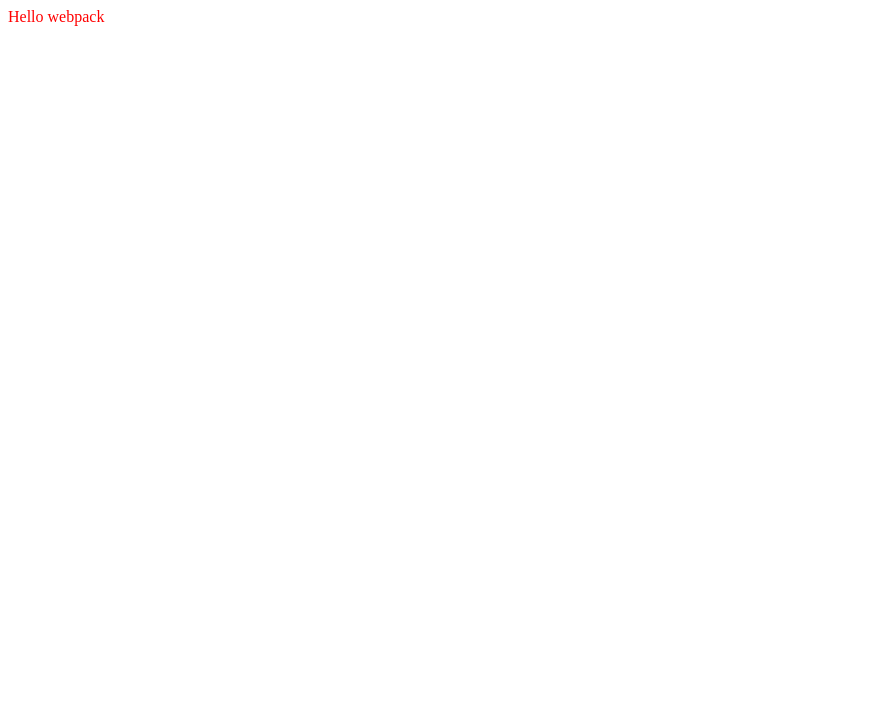
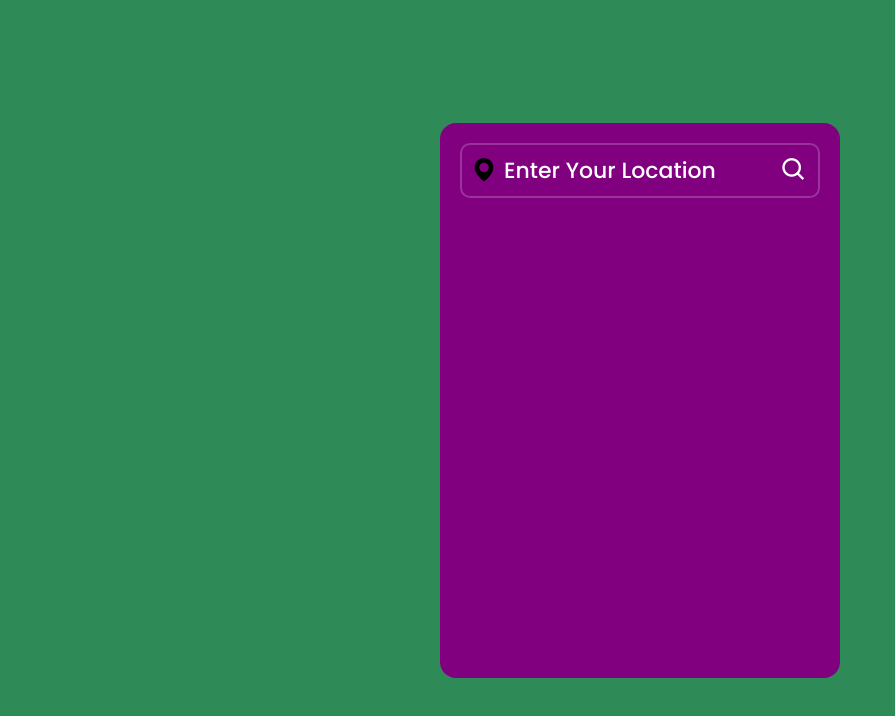
Before and after one commit to odilson-dev/weather-app, a website built with webpack: page dist/index.html in a window 1280 px wide. Shown: the whole page, without its empty margins (0-895 px from the left). Built offline with nearby package versions, Linux system fonts and the light colour scheme.

Commit message:
Complete search-box style

```diff
--- a/src/index.js
+++ b/src/index.js
@@ -1,12 +1,11 @@
-import _ from "lodash";
 import "./style.css";
-function component() {
-  const element = document.createElement("div");
 
-  // Lodash, currently included via a script, is required for this line to work
-  element.innerHTML = _.join(["Hello", "webpack"], " ");
-  element.classList.add("hello");
-  return element;
-}
-
-document.body.appendChild(component());
+// async function getCats() {
+//   const response = await fetch(
+//     "https://api.weatherapi.com/v1/current.json?key=de60dbcadbfb42369c1201306241703&q=port-au-prince",
+//     { mode: "cors" }
+//   );
+//   const data = await response.json();
+//   console.log(data);
+// }
+// getCats();
--- a/src/style.css
+++ b/src/style.css
@@ -1,3 +1,69 @@
-.hello {
-  color: red;
+@import url("https://fonts.googleapis.com/css2?family=Poppins:ital,wght@0,100;0,200;0,300;0,400;0,500;0,600;0,700;0,800;0,900;1,100;1,200;1,300;1,400;1,500;1,600;1,700;1,800;1,900&display=swap");
+
+* {
+  margin: 0;
+  padding: 0;
+  box-sizing: border-box;
+  font-family: "Poppins", sans-serif;
 }
+body {
+  display: flex;
+  justify-content: center;
+  align-items: center;
+  min-height: 100vh;
+  background: seagreen;
+}
+.container {
+  position: relative;
+  width: 400px;
+  height: 555px;
+  background: purple;
+  border-radius: 16px;
+  padding: 20px;
+}
+
+/* SEARCH-BOX */
+
+.search-box {
+  position: relative;
+  width: 100%;
+  height: 55px;
+  display: flex;
+  align-items: center;
+}
+.search-box i {
+  position: absolute;
+  left: 10px;
+  font-size: 28px;
+}
+.search-box input {
+  position: absolute;
+  width: 100%;
+  height: 100%;
+  background: transparent;
+  border: 2px solid rgb(255, 255, 255, 0.2);
+  outline: none;
+  border-radius: 10px;
+  font-size: 22px;
+  color: #fff;
+  font-weight: 500;
+  text-transform: uppercase;
+  padding: 0 48px 0 42px;
+}
+.search-box input::placeholder {
+  color: #fff;
+  text-transform: capitalize;
+}
+.search-box button {
+  position: absolute;
+  right: 0;
+  width: 40px;
+  height: 100%;
+  background: transparent;
+  border: none;
+  outline: none;
+  font-size: 28px;
+  color: #fff;
+  padding: 0 40px 0 5px;
+  cursor: pointer;
+}
```
Also changed, not shown: dist/index.html, dist/main.js.
